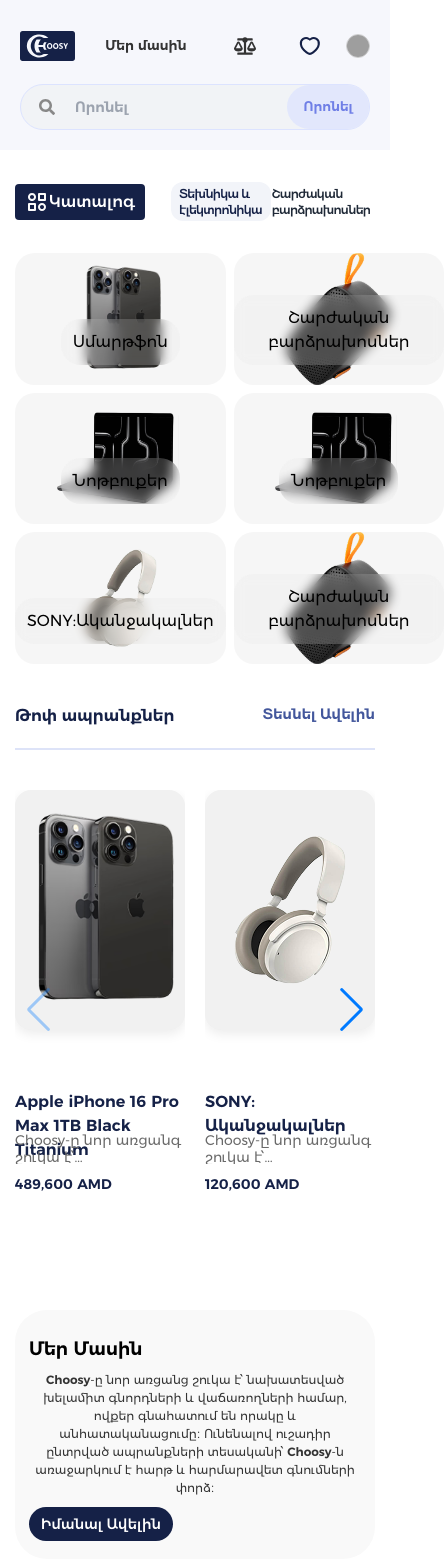
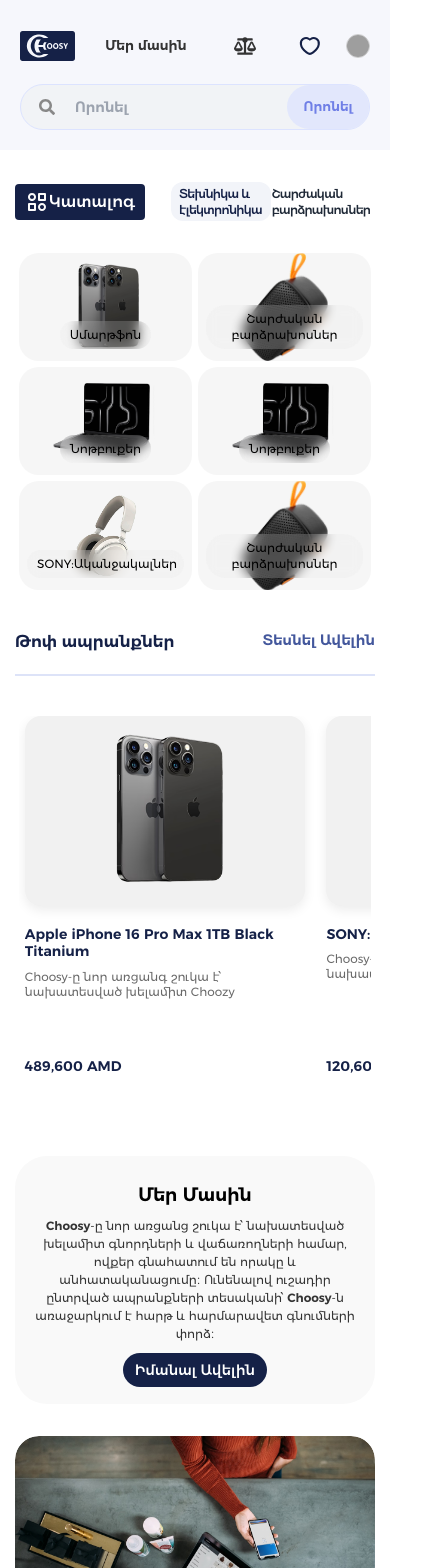
Before and after one commit to garmanucharyan1998-prog/Choozy, a React (Create React App) app: page / in a window 390 px wide. Shown: the top 1568 px of the page, 444 px wide, since content can reach past the window. Built offline with nearby package versions, Linux system fonts and the light colour scheme; grey boxes are pictures that could not be loaded.

Commit message:
*Responsiveness Fixes For Mobile Sizes

```diff
--- a/src/components/Carousel/Carousel.jsx
+++ b/src/components/Carousel/Carousel.jsx
@@ -18,50 +18,54 @@
       className="my-10 flex justify-center items-center"
       aria-label="Top products carousel"
     >
-      <div className="flex items-center relative overflow-hidden">
+      <div className="w-full relative px-1 sm:px-2 md:px-0 [&_.swiper-button-prev]:!hidden [&_.swiper-button-next]:!hidden md:[&_.swiper-button-prev]:!flex md:[&_.swiper-button-next]:!flex">
         <Swiper
           modules={[Navigation]}
           navigation
-          spaceBetween={20}
+          spaceBetween={10}
           slidesPerView={Math.min(5, slideCount || 1)}
           loop={loopEnabled}
           breakpoints={{
-            0: { slidesPerView: 2 },
-            768: { slidesPerView: 3 },
-            1024: { slidesPerView: 4 },
-            1280: { slidesPerView: 5 },
+            0: { slidesPerView: 1.05, spaceBetween: 8 },
+            320: { slidesPerView: 1.12, spaceBetween: 10 },
+            375: { slidesPerView: 1.2, spaceBetween: 10 },
+            480: { slidesPerView: 1.4, spaceBetween: 12 },
+            640: { slidesPerView: 2, spaceBetween: 14 },
+            768: { slidesPerView: 3, spaceBetween: 16 },
+            1024: { slidesPerView: 4, spaceBetween: 18 },
+            1280: { slidesPerView: 5, spaceBetween: 20 },
           }}
         >
           {safeItems.map((product, index) => (
             <SwiperSlide key={product.id || index} className="!flex justify-center m-0">
               <figure
-                className="group cursor-pointer overflow-hidden flex flex-col w-[230px] h-[440px] m-0 transition-all duration-[400ms] 2xl:w-[230px] 2xl:h-[440px]"
+                className="group cursor-pointer flex flex-col w-full max-w-[280px] min-h-[360px] m-0 transition-all duration-[400ms] sm:min-h-[390px] md:w-[230px] md:max-w-[230px] md:min-h-[440px] 2xl:min-h-[440px]"
                 style={{ width: undefined }}
                 aria-labelledby={`product-title-${index}`}
               >
                 <img
                   src={product.image || PLACEHOLDER_IMG}
                   alt={product.title}
-                  className="h-[240px] bg-[#f1f1f1] rounded-2xl shadow-[0_4px_12px_rgba(0,0,0,0.08)] bg-contain bg-no-repeat bg-center transition-all duration-[400ms] group-hover:bg-hover-blue object-contain 2xl:h-[285px]"
+                  className="h-[190px] bg-[#f1f1f1] rounded-2xl shadow-[0_4px_12px_rgba(0,0,0,0.08)] bg-contain bg-no-repeat bg-center transition-all duration-[400ms] group-hover:bg-hover-blue object-contain sm:h-[220px] md:h-[240px] 2xl:h-[285px]"
                   onError={(e) => {
                     e.target.onerror = null;
                     e.target.src = PLACEHOLDER_IMG;
                   }}
                 />
-                <figcaption className="mt-2.5 h-[140px] flex flex-col justify-center text-start grow 2xl:h-[155px]">
+                <figcaption className="mt-2.5 flex flex-col text-start grow">
                   <h4
                     id={`product-title-${index}`}
-                    className="text-navy h-8 text-base font-semibold mt-3.5 mb-0 2xl:h-12"
+                    className="text-navy text-sm font-semibold mt-2.5 mb-0 leading-tight line-clamp-2 sm:text-base md:mt-3.5"
                   >
                     {product.title}
                   </h4>
                   <p
-                    className="my-2.5 h-8 text-sm text-text-muted overflow-hidden line-clamp-2 leading-[1.2em] max-h-[2.4em] 2xl:h-12"
+                    className="my-2 text-xs text-text-muted overflow-hidden line-clamp-2 leading-[1.25em] sm:text-sm sm:my-2.5 md:leading-[1.2em]"
                     title={product.description}
                   >
                     {product.description}
                   </p>
-                  <p className="text-navy text-sm font-semibold m-0 2xl:text-base">
+                  <p className="text-navy text-sm font-semibold m-0 mt-auto 2xl:text-base">
                     {product.price}
                   </p>
                 </figcaption>
--- a/src/components/sections/AboutUs/AboutUs.jsx
+++ b/src/components/sections/AboutUs/AboutUs.jsx
@@ -3,7 +3,7 @@
     <section className="flex justify-center gap-5 mb-10 lg:my-[120px]" aria-label={"Մեր Մասին"}>
       <article className="flex flex-col text-center items-center gap-8 cont-width-default lg:grid lg:grid-cols-2 lg:text-left lg:items-center">
         <div className="flex flex-col justify-center box-border bg-section-bg p-3.5 h-full rounded-[32px] max-h-[280px] md:p-8 lg:p-9 lg:max-h-none">
-          <h2 className="flex mr-auto text-lg my-2 font-semibold md:text-xl lg:text-[2rem] lg:mb-4 lg:mt-0">
+          <h2 className="mx-auto text-lg my-2 font-semibold md:text-xl lg:text-[2rem] lg:mb-4 lg:mt-0 lg:mx-0">
             {"Մեր Մասին"}
           </h2>
           <p className="text-xs text-[#333] m-0 leading-normal md:text-sm lg:text-base lg:leading-6 lg:font-normal lg:my-8 lg:text-left">
@@ -15,7 +15,7 @@
           <a
             href="/about"
             role="button"
-            className="flex w-fit mr-auto mt-2.5 px-3 py-2.5 bg-navy text-white text-sm no-underline rounded-pill font-medium leading-none tracking-normal transition-colors duration-300 hover:bg-navy-light hover:shadow-[#15214760_0_0_10px] lg:text-base lg:px-4 lg:py-3.5 lg:mt-0"
+            className="flex w-fit mx-auto mt-2.5 px-3 py-2.5 bg-navy text-white text-sm no-underline rounded-pill font-medium leading-none tracking-normal transition-colors duration-300 hover:bg-navy-light hover:shadow-[#15214760_0_0_10px] lg:text-base lg:px-4 lg:py-3.5 lg:mt-0 lg:mx-0"
           >
             {"Իմանալ Ավելին"}
           </a>
--- a/src/components/sections/GridCatalog/GridCatalog.css
+++ b/src/components/sections/GridCatalog/GridCatalog.css
@@ -49,3 +49,22 @@
     gap: 8px;
   }
 }
+
+@media (max-width: 425px) {
+  .grid-catalog {
+    gap: 6px;
+  }
+}
+
+@media (max-width: 374px) {
+  .grid-catalog {
+    grid-template-columns: 1fr;
+    grid-template-rows: none;
+    grid-auto-rows: auto;
+    gap: 10px;
+  }
+
+  .grid-catalog .grid-item {
+    grid-area: auto !important;
+  }
+}
--- a/src/components/sections/GridCatalog/GridCatalog.jsx
+++ b/src/components/sections/GridCatalog/GridCatalog.jsx
@@ -6,15 +6,15 @@
   const { items } = useGridCatalogPresenter();
 
   return (
-    <section className="flex justify-center">
+    <section className="flex justify-center px-1 sm:px-3 md:px-4 lg:px-0">
       <div className="grid-catalog cont-width-default">
         {items.map((item, index) => (
           <div
-            className={`${item.className} cursor-pointer bg-card-bg bg-contain bg-no-repeat bg-center rounded-[20px] text-center flex items-end justify-center transition-all duration-[400ms] relative h-auto aspect-[16/10] hover:scale-[1.03] hover:bg-hover-blue xl:h-full xl:aspect-auto xl:bg-auto`}
+            className={`${item.className} cursor-pointer bg-card-bg bg-contain bg-no-repeat bg-center rounded-[20px] text-center flex items-end justify-center transition-all duration-[400ms] relative h-auto aspect-[16/10] md:hover:scale-[1.03] md:hover:bg-hover-blue xl:h-full xl:aspect-auto xl:bg-auto min-w-0`}
             key={index}
             style={{ backgroundImage: `url(${item.image})` }}
           >
-            <h4 className="bg-[rgba(230,230,230,0.2)] min-w-[100px] text-black px-3 py-[11px] text-center rounded-[20px] text-base backdrop-blur-[6px] mb-5 md:text-xs md:p-1.5 md:m-0 md:bg-[#f6f6f680] lg:text-base lg:px-3 lg:py-[11px] lg:m-0 lg:mb-5 lg:bg-[rgba(230,230,230,0.2)]">
+            <h4 className="bg-[rgba(230,230,230,0.2)] min-w-[90px] max-w-[calc(100%-16px)] text-black px-2.5 py-1.5 text-center rounded-[20px] text-xs backdrop-blur-[6px] mb-3 md:text-sm md:px-3 md:py-2 md:mb-4 lg:text-base lg:px-3 lg:py-[11px] lg:mb-5">
               {item.label}
             </h4>
           </div>
```
